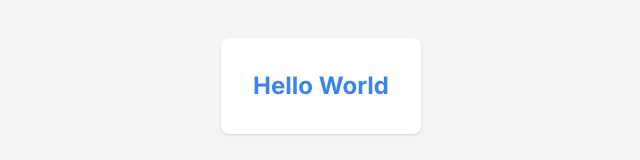
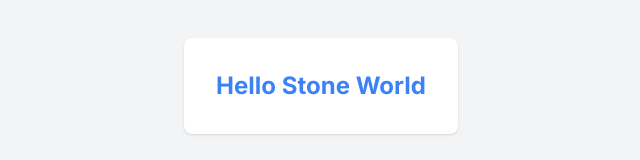
Before and after one commit to Asadboy/lolgpt, a Next.js app: page / in a window 1280 px wide. Shown: the part 314-474 px from the top of the page, without its empty margins (319-959 px from the left). Built offline with nearby package versions, Linux system fonts and the light colour scheme.

Commit message:
FirstTest_Kw
Test

```diff
--- a/app/page.tsx
+++ b/app/page.tsx
@@ -5,14 +5,14 @@ export default function Home() {
   return (
     <div className="flex justify-center items-center h-screen bg-gray-100">
       <Head>
-        <title>Hello World</title>
+        <title>Hello Stone World</title>
         <meta name="description" content="Generated by create next app" />
         <link rel="icon" href="/favicon.ico" />
       </Head>
 
       <main className="bg-white p-8 rounded-lg shadow">
         <h1 className="text-2xl font-bold text-center text-blue-500">
-          Hello World
+          Hello Stone World
         </h1>
       </main>
     </div>
```
